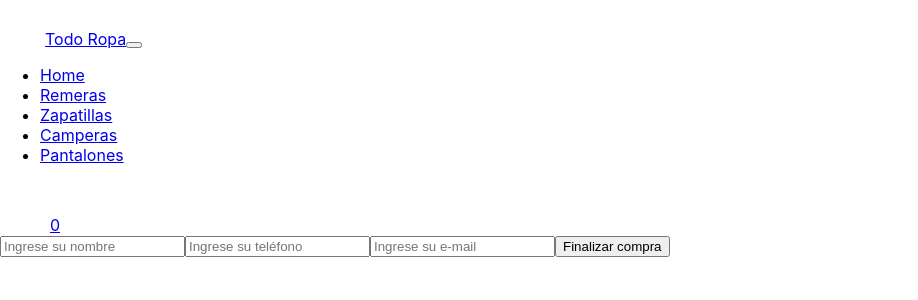
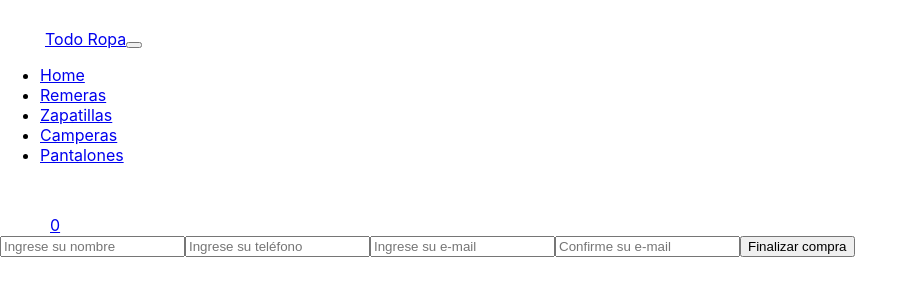
Before and after one commit to LeanApa/CoderReact, a React (Create React App) app: page /checkout in a window 1280 px wide. Shown: the top 300 px of the page, without its empty margins (0-918 px from the left). Built offline with nearby package versions, Linux system fonts and the light colour scheme; the HTML template or start-up script is replaced by a standard one.

Commit message:
Finalizacion del proyecto final

```diff
--- a/package.json
+++ b/package.json
@@ -13,6 +13,7 @@
     "react-router-dom": "^6.4.5",
     "react-scripts": "5.0.1",
     "react-spinners": "^0.13.7",
+    "sweetalert2": "^11.7.0",
     "web-vitals": "^2.1.4"
   },
   "scripts": {
--- a/src/components/cart/Cart.jsx
+++ b/src/components/cart/Cart.jsx
@@ -45,7 +45,7 @@ export const Cart = () => {
         return <CartItem key={item.id} item={item} />;
       })}
       {cart.length > 0 ? (
-        <div className="card" style={{ width: "18rem", height: "17rem" }}>
+        <div className="card" style={{ width: "18rem", height: "18rem" }}>
           <div className="card-body">
             <h5 className="card-title">Total de productos</h5>
             <p className="card-text">Precio total: ${getTotalPrice()}</p>
--- a/src/components/form/Form.jsx
+++ b/src/components/form/Form.jsx
@@ -1,4 +1,4 @@
-import React from "react";
+import Swal from 'sweetalert2'
 import { useState } from "react";
 import {
   addDoc,
@@ -11,8 +11,17 @@ import { db } from "../../firebaseConfig";
 
 export const Form = ({ cart, getTotalPrice, setOrderId, clearCart }) => {
   const [userData, setUserData] = useState({ name: "", phone: "", email: "" });
+  const [checkEmail, setCheckEmail] = useState("");
   const handleSubmit = (event) => {
     event.preventDefault();
+    if (checkEmail !== userData.email) {
+      Swal.fire({
+        icon: 'error',
+        title: 'Error',
+        text: 'Revise haber ingresado correctamente su email',
+        footer: 'Ambos correos deben coincidir'
+      })
+    } else {
       const order = {
         buyer: userData,
         items: cart,
@@ -33,6 +42,7 @@ export const Form = ({ cart, getTotalPrice, setOrderId, clearCart }) => {
       });
 
       clearCart();
+    }
   };
 
   return (
@@ -68,6 +78,14 @@ export const Form = ({ cart, getTotalPrice, setOrderId, clearCart }) => {
             setUserData({ ...userData, email: event.target.value })
           }
         />
+        <input
+          type="text"
+          className="m-1"
+          placeholder="Confirme su e-mail"
+          name="email"
+          value={checkEmail}
+          onChange={(event) => setCheckEmail(event.target.value)}
+        />
         <button className="btn btn-primary m-1" type="submit">
           Finalizar compra
         </button>
```
Also changed, not shown: 2 other files (tests, documents, lock files or other folders). Lines whose indentation alone changed are shown as unchanged.
